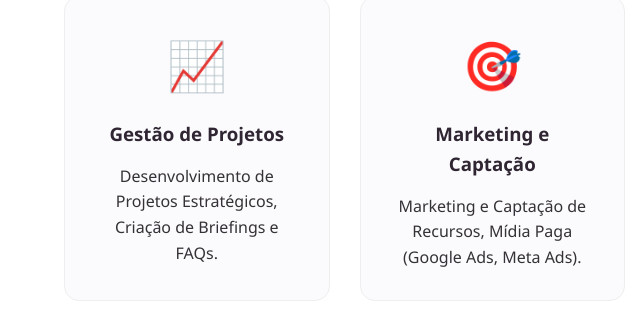
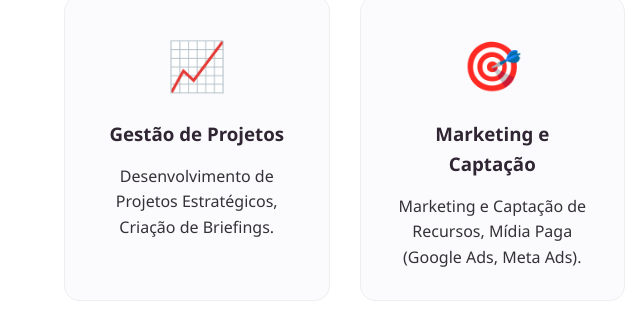
Before and after one commit to Baihumon/AlexMigotti, a plain HTML site: page index.html in a window 1280 px wide. Shown: the part 952-1268 px from the top of the page, 0-640 px from the left. Drawn offline with Linux system fonts and the light colour scheme.

Commit message:
Update index.html

```diff
--- a/index.html
+++ b/index.html
@@ -53,7 +53,7 @@
             <div class="service-card">
                 <div class="icon">📈</div>
                 <h3>Gestão de Projetos</h3>
-                <p>Desenvolvimento de Projetos Estratégicos, Criação de Briefings e FAQs.</p>
+                <p>Desenvolvimento de Projetos Estratégicos, Criação de Briefings.</p>
             </div>
             <div class="service-card">
                 <div class="icon">🎯</div>
@@ -158,5 +158,4 @@
 
     <script src="script.js"></script>
 </body>
-
 </html>
```
